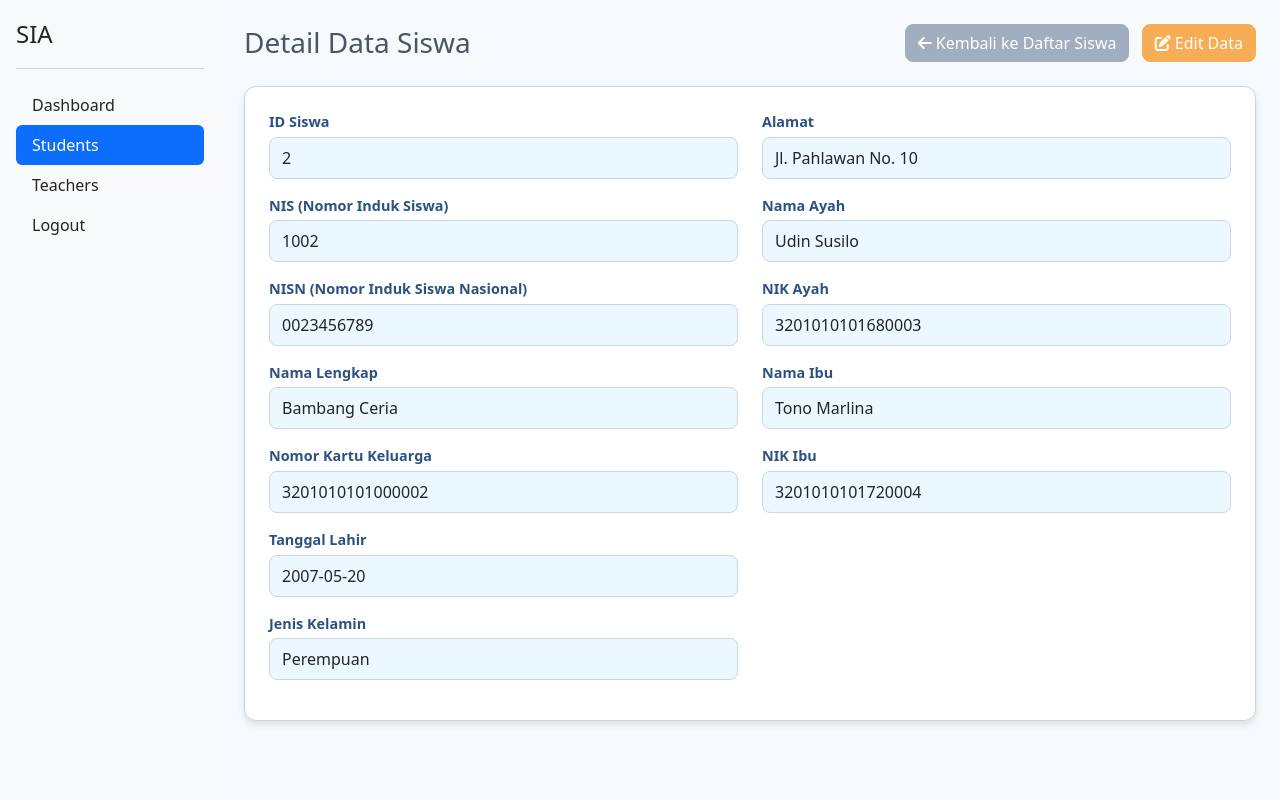
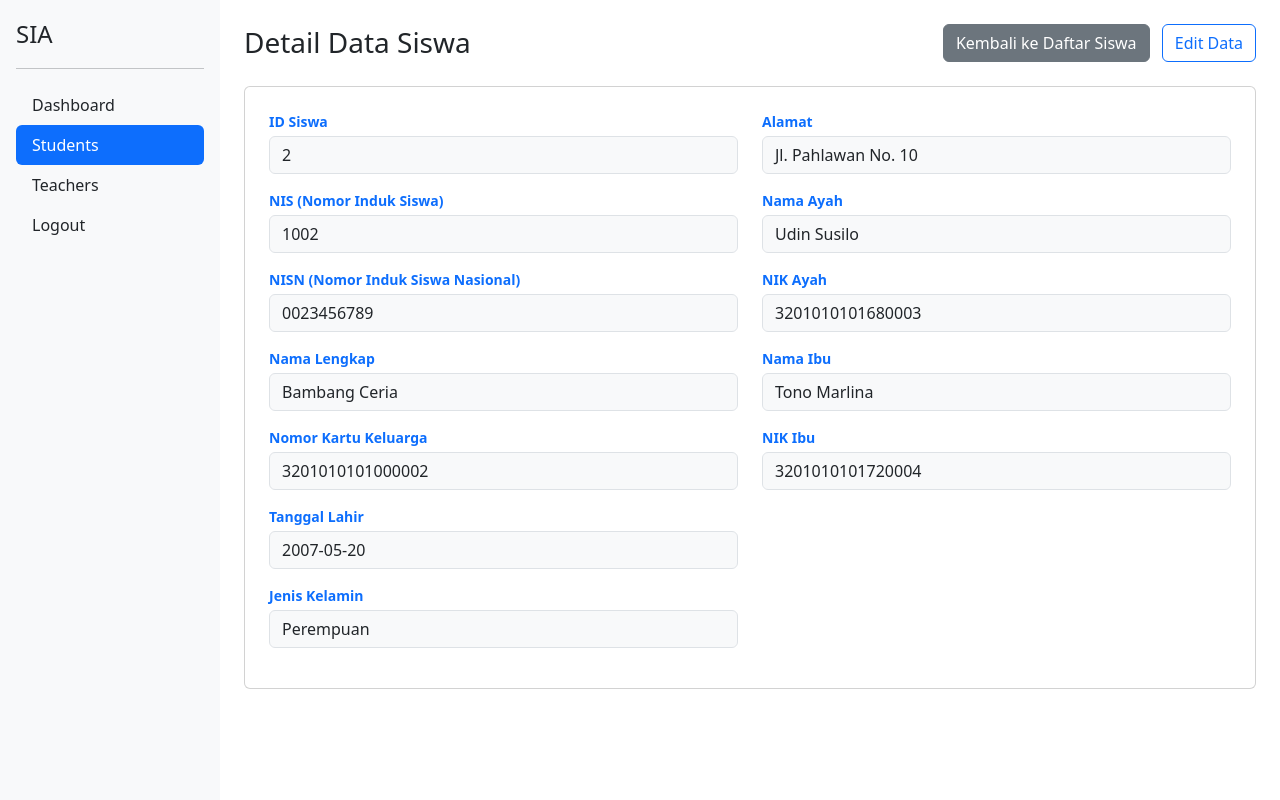
Before and after one commit to sheila-jvn/sia-php, a PHP site: page /sia-project/students-detail?id=2 in a window 1280 px wide. Run offline with PHP 8.4, Linux system fonts and the light colour scheme; data comes from the database, SQL or seed files in the repository.

Commit message:
Refactor students-detail.php: remove custom styles, use Bootstrap classes and icons only

```diff
--- a/pages/students-detail.php
+++ b/pages/students-detail.php
@@ -32,108 +32,15 @@ if (isset($_GET['id']) && is_numeric($_GET['id'])) {
 ob_start(); // Start output buffering
 ?>
 
-<link rel="stylesheet" href="https://cdnjs.cloudflare.com/ajax/libs/font-awesome/6.0.0-beta3/css/all.min.css">
-<style>
-    /*
-     * Make sure these :root variables are defined either here or
-     * preferably in a shared CSS file included by your _layout.php.
-     * If they are already in _layout.php's CSS, you can remove them from here.
-     */
-    :root {
-        --primary-blue: #2c5282;
-        --light-blue: #ebf8ff;
-        --text-color: #4a5568;
-        --border-color: #cbd5e0;
-        --bg-color: #f7fafc;
-        --secondary-text-color: #718096; /* For less prominent text */
-    }
-
-    body {
-        background-color: var(--bg-color);
-        color: var(--text-color);
-    }
-
-    .card {
-        border-color: var(--border-color);
-        box-shadow: 0 4px 6px rgba(0, 0, 0, 0.1); /* Subtle shadow for cards */
-        border-radius: 0.75rem;
-    }
-
-    .btn-primary {
-        background-color: var(--primary-blue);
-        border-color: var(--primary-blue);
-        color: #fff;
-        border-radius: 0.5rem;
-        transition: background-color 0.3s ease, border-color 0.3s ease, transform 0.2s ease;
-    }
-
-    .btn-primary:hover {
-        background-color: #2a4365;
-        border-color: #2a4365;
-    }
-
-    .btn-secondary {
-        background-color: #a0aec0;
-        border-color: #a0aec0;
-        color: #fff;
-        border-radius: 0.5rem;
-        transition: background-color 0.3s ease, border-color 0.3s ease, transform 0.2s ease;
-    }
-
-    .btn-secondary:hover {
-        background-color: #718096;
-        border-color: #718096;
-    }
-
-    .btn-warning { /* Re-adding warning for consistency if edit button is present */
-        background-color: #f6ad55;
-        border-color: #f6ad55;
-        color: #fff;
-        border-radius: 0.5rem;
-        transition: background-color 0.3s ease, border-color 0.3s ease, transform 0.2s ease;
-    }
-
-    .btn-warning:hover {
-        background-color: #ed8936;
-        border-color: #ed8936;
-    }
-
-    .detail-item {
-        margin-bottom: 1rem;
-    }
-
-    .detail-item strong {
-        color: var(--primary-blue); /* Highlight labels */
-        display: block; /* Make label appear on its own line */
-        margin-bottom: 0.25rem;
-        font-size: 0.9rem; /* Slightly smaller label text */
-    }
-
-    .detail-item span {
-        display: block; /* Make value appear on its own line */
-        padding: 0.5rem 0.75rem;
-        background-color: var(--light-blue);
-        border: 1px solid var(--border-color);
-        border-radius: 0.5rem;
-        word-wrap: break-word; /* Ensure long text wraps */
-    }
-
-    .alert-danger {
-        background-color: #f56565;
-        color: white;
-        border-color: #f56565;
-    }
-</style>
-
 <div class="d-flex justify-content-between align-items-center mb-4">
     <h1 class="h3 mb-0">Detail Data Siswa</h1>
     <div>
         <a href="<?= htmlspecialchars($urlPrefix) ?>/students" class="btn btn-secondary me-2">
-            <i class="fas fa-arrow-left"></i> Kembali ke Daftar Siswa
+            <i class="bi bi-arrow-left"></i> Kembali ke Daftar Siswa
         </a>
         <?php if ($student): // Only show edit button if student data is found ?>
-            <a href="edit_student.php?id=<?= htmlspecialchars($student['id']) ?>" class="btn btn-warning">
-                <i class="fas fa-edit"></i> Edit Data
+            <a href="edit_student.php?id=<?= htmlspecialchars($student['id']) ?>" class="btn btn-outline-primary">
+                <i class="bi bi-pencil"></i> Edit Data
             </a>
         <?php endif; ?>
     </div>
@@ -147,55 +54,56 @@ ob_start(); // Start output buffering
     <?php elseif ($student): ?>
         <div class="row">
             <div class="col-md-6">
-                <div class="detail-item">
-                    <strong>ID Siswa</strong>
-                    <span><?= htmlspecialchars($student['id']) ?></span>
+                <div class="mb-3">
+                    <div class="fw-bold text-primary small mb-1">ID Siswa</div>
+                    <div class="form-control bg-light"><?= htmlspecialchars($student['id']) ?></div>
                 </div>
-                <div class="detail-item">
-                    <strong>NIS (Nomor Induk Siswa)</strong>
-                    <span><?= htmlspecialchars($student['nis']) ?></span>
+                <div class="mb-3">
+                    <div class="fw-bold text-primary small mb-1">NIS (Nomor Induk Siswa)</div>
+                    <div class="form-control bg-light"><?= htmlspecialchars($student['nis']) ?></div>
                 </div>
-                <div class="detail-item">
-                    <strong>NISN (Nomor Induk Siswa Nasional)</strong>
-                    <span><?= htmlspecialchars($student['nisn']) ?></span>
+                <div class="mb-3">
+                    <div class="fw-bold text-primary small mb-1">NISN (Nomor Induk Siswa Nasional)</div>
+                    <div class="form-control bg-light"><?= htmlspecialchars($student['nisn']) ?></div>
                 </div>
-                <div class="detail-item">
-                    <strong>Nama Lengkap</strong>
-                    <span><?= htmlspecialchars($student['nama']) ?></span>
+                <div class="mb-3">
+                    <div class="fw-bold text-primary small mb-1">Nama Lengkap</div>
+                    <div class="form-control bg-light"><?= htmlspecialchars($student['nama']) ?></div>
                 </div>
-                <div class="detail-item">
-                    <strong>Nomor Kartu Keluarga</strong>
-                    <span><?= htmlspecialchars($student['no_kk'] ?: '-') ?></span> </div>
-                <div class="detail-item">
-                    <strong>Tanggal Lahir</strong>
-                    <span><?= htmlspecialchars($student['tanggal_lahir']) ?></span>
+                <div class="mb-3">
+                    <div class="fw-bold text-primary small mb-1">Nomor Kartu Keluarga</div>
+                    <div class="form-control bg-light"><?= htmlspecialchars($student['no_kk'] ?: '-') ?></div>
                 </div>
-                <div class="detail-item">
-                    <strong>Jenis Kelamin</strong>
-                    <span><?= $student['jenis_kelamin'] == '1' ? 'Laki-laki' : 'Perempuan' ?></span>
+                <div class="mb-3">
+                    <div class="fw-bold text-primary small mb-1">Tanggal Lahir</div>
+                    <div class="form-control bg-light"><?= htmlspecialchars($student['tanggal_lahir']) ?></div>
+                </div>
+                <div class="mb-3">
+                    <div class="fw-bold text-primary small mb-1">Jenis Kelamin</div>
+                    <div class="form-control bg-light"><?= $student['jenis_kelamin'] == '1' ? 'Laki-laki' : 'Perempuan' ?></div>
                 </div>
             </div>
 
             <div class="col-md-6">
-                <div class="detail-item">
-                    <strong>Alamat</strong>
-                    <span><?= nl2br(htmlspecialchars($student['alamat'])) ?></span>
+                <div class="mb-3">
+                    <div class="fw-bold text-primary small mb-1">Alamat</div>
+                    <div class="form-control bg-light" style="white-space: pre-line;"><?= htmlspecialchars($student['alamat']) ?></div>
                 </div>
-                <div class="detail-item">
-                    <strong>Nama Ayah</strong>
-                    <span><?= htmlspecialchars($student['nama_ayah'] ?: '-') ?></span>
+                <div class="mb-3">
+                    <div class="fw-bold text-primary small mb-1">Nama Ayah</div>
+                    <div class="form-control bg-light"><?= htmlspecialchars($student['nama_ayah'] ?: '-') ?></div>
                 </div>
-                <div class="detail-item">
-                    <strong>NIK Ayah</strong>
-                    <span><?= htmlspecialchars($student['nik_ayah'] ?: '-') ?></span>
+                <div class="mb-3">
+                    <div class="fw-bold text-primary small mb-1">NIK Ayah</div>
+                    <div class="form-control bg-light"><?= htmlspecialchars($student['nik_ayah'] ?: '-') ?></div>
                 </div>
-                <div class="detail-item">
-                    <strong>Nama Ibu</strong>
-                    <span><?= htmlspecialchars($student['nama_ibu'] ?: '-') ?></span>
+                <div class="mb-3">
+                    <div class="fw-bold text-primary small mb-1">Nama Ibu</div>
+                    <div class="form-control bg-light"><?= htmlspecialchars($student['nama_ibu'] ?: '-') ?></div>
                 </div>
-                <div class="detail-item">
-                    <strong>NIK Ibu</strong>
-                    <span><?= htmlspecialchars($student['nik_ibu'] ?: '-') ?></span>
+                <div class="mb-3">
+                    <div class="fw-bold text-primary small mb-1">NIK Ibu</div>
+                    <div class="form-control bg-light"><?= htmlspecialchars($student['nik_ibu'] ?: '-') ?></div>
                 </div>
             </div>
         </div>
```
